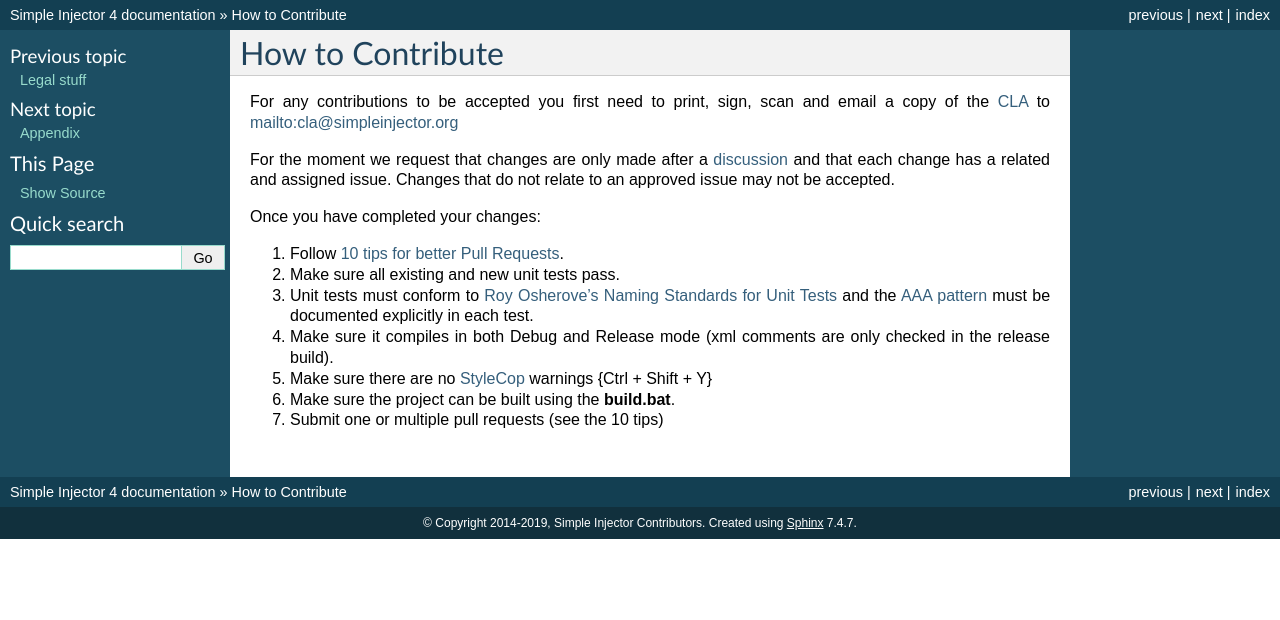
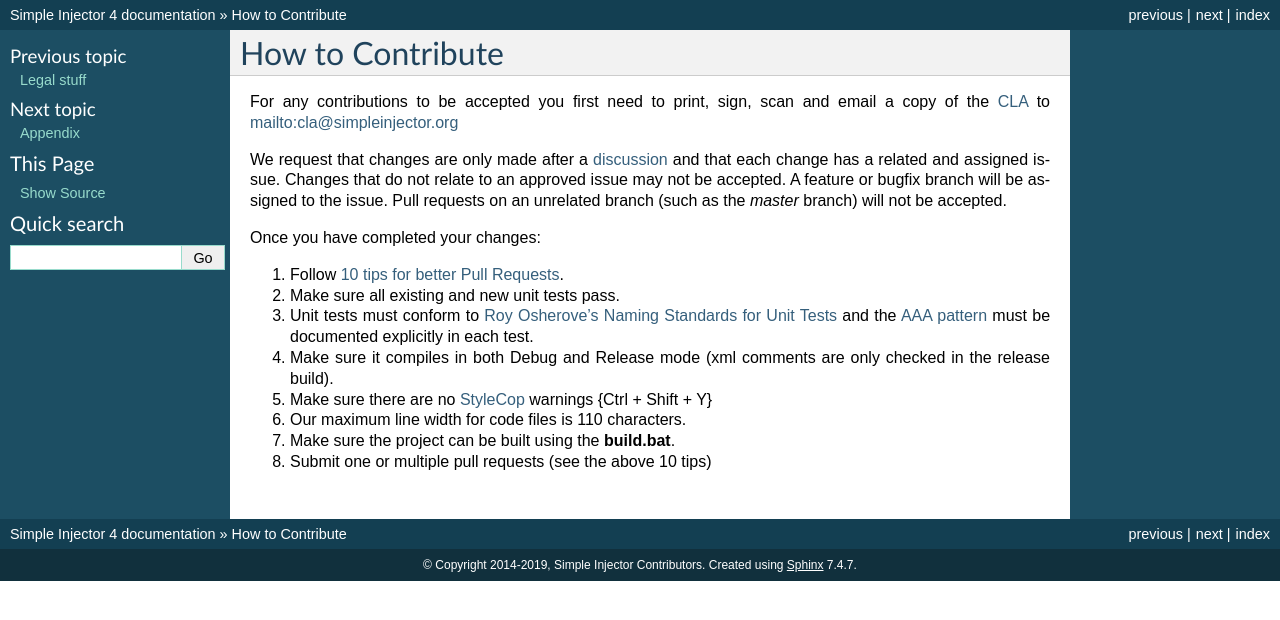
Before and after one commit to simpleinjector/Documentation, a Sphinx documentation site: the page built from source/contribute.rst, in a window 1280 px wide. Shown: the top 620 px of the page. Built offline with Sphinx 7.4.7, drawn with Linux system fonts in a browser that asks for light colours.

Commit message:
Updated contribution page.

```diff
--- a/source/contribute.rst
+++ b/source/contribute.rst
@@ -4,14 +4,15 @@ How to Contribute
 
 For any contributions to be accepted you first need to print, sign, scan and email a copy of the `CLA <https://github.com/simpleinjector/SimpleInjector/raw/master/Simple%20Injector%20Contributor%20License%20Agreement.pdf>`_ to `mailto:cla@simpleinjector.org <mailto:cla@simpleinjector.org>`_
 
-For the moment we request that changes are only made after a `discussion <https://simpleinjector.org/community>`_ and that each change has a related and assigned issue. Changes that do not relate to an approved issue may not be accepted.
+We request that changes are only made after a `discussion <https://simpleinjector.org/community>`_ and that each change has a related and assigned issue. Changes that do not relate to an approved issue may not be accepted. A feature or bugfix branch will be assigned to the issue. Pull requests on an unrelated branch (such as the `master` branch) will not be accepted.
 
 Once you have completed your changes:
 
 #. Follow `10 tips for better Pull Requests <https://blog.ploeh.dk/2015/01/15/10-tips-for-better-pull-requests/>`_.
 #. Make sure all existing and new unit tests pass.
-#. Unit tests must conform to `Roy Osherove's Naming Standards for Unit Tests <http://osherove.com/blog/2005/4/3/naming-standards-for-unit-tests.html>`_ and the  `AAA pattern <https://c2.com/cgi/wiki?ArrangeActAssert>`_ must be documented explicitly in each test.
+#. Unit tests must conform to `Roy Osherove's Naming Standards for Unit Tests <https://osherove.com/blog/2005/4/3/naming-standards-for-unit-tests.html>`_ and the `AAA pattern <https://c2.com/cgi/wiki?ArrangeActAssert>`_ must be documented explicitly in each test.
 #. Make sure it compiles in both Debug and Release mode (xml comments are only checked in the release build).
 #. Make sure there are no `StyleCop <https://visualstudiogallery.msdn.microsoft.com/cac2a05b-6eb6-4fa2-95b9-1f8d011e6cae>`_ warnings {Ctrl + Shift + Y}
+#. Our maximum line width for code files is 110 characters.
 #. Make sure the project can be built using the **build.bat**.
-#. Submit one or multiple pull requests (see the 10 tips)
+#. Submit one or multiple pull requests (see the above 10 tips)
```
